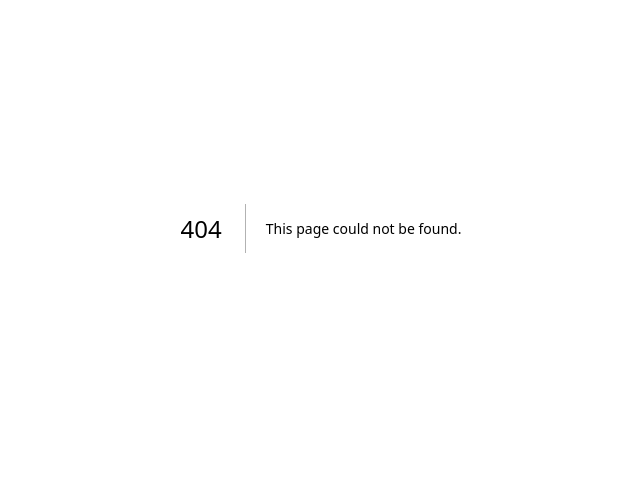
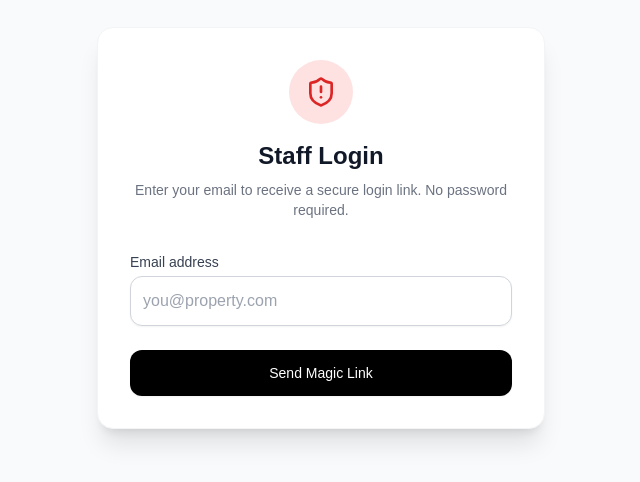
Before and after one commit to Abhijeet1708/rapidresponse-app, a Next.js app: page /login in a window 1280 px wide. Before the commit this address had no page. Shown: the part 172-654 px from the top of the page, without its empty margins (319-959 px from the left). Built offline with nearby package versions, Linux system fonts and the light colour scheme; no server answers.

Commit message:
feat: build staff authentication with Supabase magic link and protected routes

```diff
--- a/package.json
+++ b/package.json
@@ -9,6 +9,7 @@
     "lint": "next lint"
   },
   "dependencies": {
+    "@supabase/ssr": "^0.10.2",
     "@supabase/supabase-js": "^2.104.1",
     "jose": "^6.2.2",
     "jsonwebtoken": "^9.0.3",
--- /dev/null
+++ b/src/app/auth/callback/route.ts
@@ -0,0 +1,15 @@
+import { NextResponse } from 'next/server'
+import { createClient } from '@/lib/supabase-server'
+
+export async function GET(request: Request) {
+  const requestUrl = new URL(request.url)
+  const code = requestUrl.searchParams.get('code')
+
+  if (code) {
+    const supabase = createClient()
+    await supabase.auth.exchangeCodeForSession(code)
+  }
+
+  // URL to redirect to after sign in process completes
+  return NextResponse.redirect(requestUrl.origin + '/staff')
+}
--- /dev/null
+++ b/src/app/login/page.tsx
@@ -0,0 +1,78 @@
+'use client';
+
+import { useState } from 'react';
+import { supabase } from '@/lib/supabase';
+import { ShieldAlert } from 'lucide-react';
+
+export default function LoginPage() {
+  const [email, setEmail] = useState('');
+  const [loading, setLoading] = useState(false);
+  const [message, setMessage] = useState('');
+
+  const handleLogin = async (e: React.FormEvent) => {
+    e.preventDefault();
+    setLoading(true);
+    setMessage('');
+
+    const { error } = await supabase.auth.signInWithOtp({
+      email,
+      options: {
+        emailRedirectTo: `${window.location.origin}/auth/callback`,
+      },
+    });
+
+    if (error) {
+      setMessage(error.message);
+    } else {
+      setMessage('Check your email for the magic link!');
+    }
+    setLoading(false);
+  };
+
+  return (
+    <div className="min-h-screen flex items-center justify-center bg-gray-50 p-4">
+      <div className="max-w-md w-full bg-white rounded-2xl shadow-xl p-8 border border-gray-100">
+        <div className="text-center mb-8">
+          <div className="bg-red-100 w-16 h-16 rounded-full flex items-center justify-center mx-auto mb-4">
+            <ShieldAlert className="w-8 h-8 text-red-600" />
+          </div>
+          <h2 className="text-2xl font-bold text-gray-900">Staff Login</h2>
+          <p className="text-sm text-gray-500 mt-2">Enter your email to receive a secure login link. No password required.</p>
+        </div>
+
+        <form onSubmit={handleLogin} className="space-y-6">
+          <div>
+            <label htmlFor="email" className="block text-sm font-medium text-gray-700 mb-1">
+              Email address
+            </label>
+            <input
+              id="email"
+              name="email"
+              type="email"
+              autoComplete="email"
+              required
+              value={email}
+              onChange={(e) => setEmail(e.target.value)}
+              className="w-full p-3 border border-gray-300 rounded-xl shadow-sm focus:ring-2 focus:ring-red-500 focus:border-red-500 outline-none transition-colors"
+              placeholder="you@property.com"
+            />
+          </div>
+
+          <button
+            type="submit"
+            disabled={loading}
+            className="w-full flex justify-center py-3 px-4 border border-transparent rounded-xl shadow-sm text-sm font-medium text-white bg-black hover:bg-gray-800 focus:outline-none focus:ring-2 focus:ring-offset-2 focus:ring-black active:scale-95 transition-all disabled:opacity-50"
+          >
+            {loading ? 'Sending link...' : 'Send Magic Link'}
+          </button>
+
+          {message && (
+            <div className={`p-4 rounded-xl text-sm ${message.includes('Check your email') ? 'bg-green-50 text-green-800 border border-green-200' : 'bg-red-50 text-red-800 border border-red-200'}`}>
+              {message}
+            </div>
+          )}
+        </form>
+      </div>
+    </div>
+  );
+}
--- /dev/null
+++ b/src/app/staff/layout.tsx
@@ -0,0 +1,30 @@
+import { createClient } from '@/lib/supabase-server';
+import { redirect } from 'next/navigation';
+
+export default async function StaffLayout({
+  children,
+}: {
+  children: React.ReactNode
+}) {
+  const supabase = createClient();
+  const { data: { user } } = await supabase.auth.getUser();
+
+  if (!user) {
+    redirect('/login');
+  }
+
+  // Verify staff role
+  const { data: profile } = await supabase
+    .from('users')
+    .select('role')
+    .eq('id', user.id)
+    .single();
+
+  if (!profile || !['Responder', 'Manager', 'Admin', 'Superadmin'].includes(profile.role)) {
+    // If not a valid staff member, force sign out and redirect
+    await supabase.auth.signOut();
+    redirect('/login?error=unauthorized');
+  }
+
+  return <>{children}</>;
+}
--- /dev/null
+++ b/src/app/staff/page.tsx
@@ -0,0 +1,7 @@
+export default function StaffDashboard() {
+  return (
+    <div className="flex h-screen bg-gray-100 items-center justify-center">
+      <h1 className="text-2xl font-bold text-gray-800">Staff Dashboard Loaded</h1>
+    </div>
+  );
+}
--- /dev/null
+++ b/src/lib/supabase-server.ts
@@ -0,0 +1,36 @@
+import { createServerClient, type CookieOptions } from '@supabase/ssr'
+import { cookies } from 'next/headers'
+
+export function createClient() {
+  const cookieStore = cookies()
+
+  return createServerClient(
+    process.env.NEXT_PUBLIC_SUPABASE_URL!,
+    process.env.NEXT_PUBLIC_SUPABASE_ANON_KEY!,
+    {
+      cookies: {
+        get(name: string) {
+          return cookieStore.get(name)?.value
+        },
+        set(name: string, value: string, options: CookieOptions) {
+          try {
+            cookieStore.set({ name, value, ...options })
+          } catch (error) {
+            // The `set` method was called from a Server Component.
+            // This can be ignored if you have middleware refreshing
+            // user sessions.
+          }
+        },
+        remove(name: string, options: CookieOptions) {
+          try {
+            cookieStore.set({ name, value: '', ...options })
+          } catch (error) {
+            // The `delete` method was called from a Server Component.
+            // This can be ignored if you have middleware refreshing
+            // user sessions.
+          }
+        },
+      },
+    }
+  )
+}
```
Also changed, not shown: src/middleware.ts (added, +79 -0 lines), 1 other file (tests, documents, lock files or other folders).
